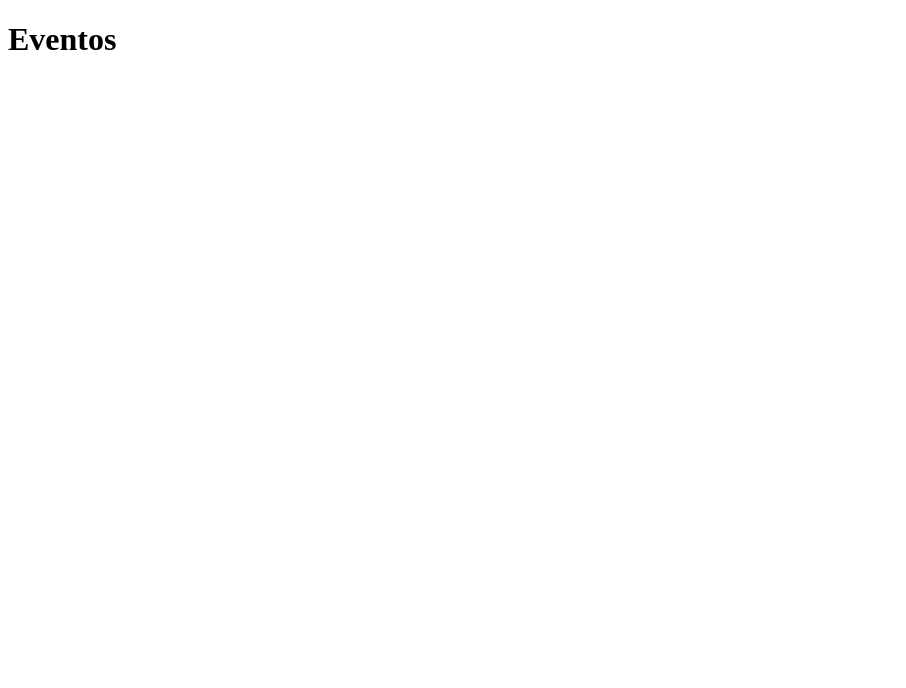
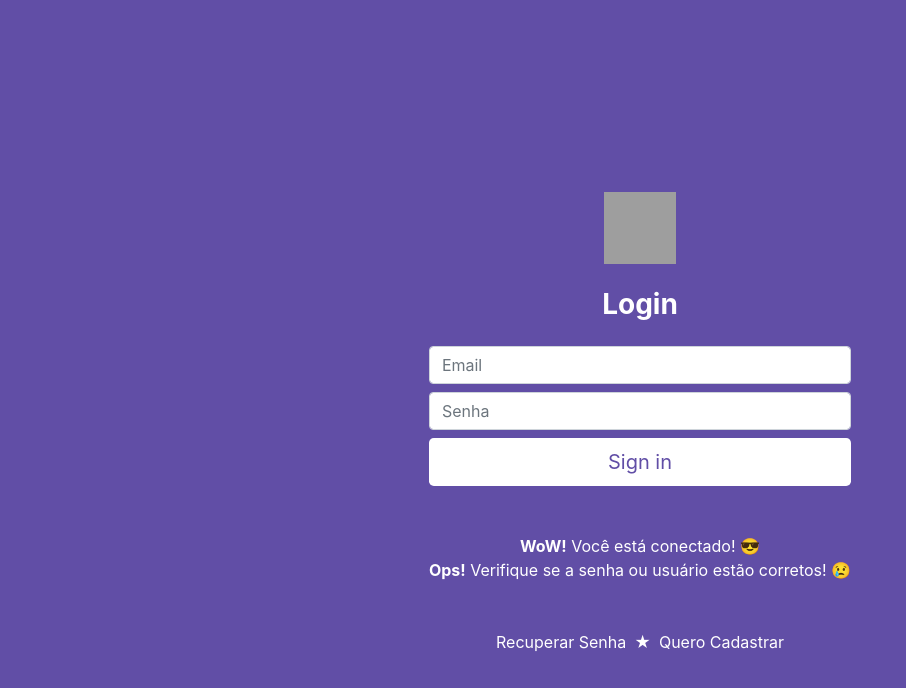
Before and after one commit to chrmartins/reacteventos, a React (Create React App) app: page / in a window 1280 px wide. Shown: the top 688 px of the page, without its empty margins (0-906 px from the left). Built offline with nearby package versions, Linux system fonts and the light colour scheme; grey boxes are pictures that could not be loaded.

Commit message:
Configurações VScode

```diff
--- a/package.json
+++ b/package.json
@@ -11,6 +11,7 @@
     "react-scripts": "3.3.0"
   },
   "scripts": {
+    "lint": "./node_modules/.bin/eslint .",
     "start": "react-scripts start",
     "build": "react-scripts build",
     "test": "react-scripts test",
@@ -30,5 +31,9 @@
       "last 1 firefox version",
       "last 1 safari version"
     ]
+  },
+  "devDependencies": {
+    "eslint": "^6.7.2",
+    "eslint-plugin-react": "^7.17.0"
   }
 }
--- a/public/index.html
+++ b/public/index.html
@@ -3,9 +3,18 @@
   <head>
     <meta charset="utf-8" />
     <meta name="viewport" content="width=device-width, initial-scale=1" />
+
+    <!--Bootstrap-->
+    <link rel="stylesheet" href="https://stackpath.bootstrapcdn.com/bootstrap/4.4.1/css/bootstrap.min.css" integrity="sha384-Vkoo8x4CGsO3+Hhxv8T/Q5PaXtkKtu6ug5TOeNV6gBiFeWPGFN9MuhOf23Q9Ifjh" crossorigin="anonymous">
+
     <title>Eventos</title>
   </head>
   <body>
     <div id="root"></div>
+
+    <!--Bootstrap-->
+    <script src="https://code.jquery.com/jquery-3.4.1.slim.min.js" integrity="sha384-J6qa4849blE2+poT4WnyKhv5vZF5SrPo0iEjwBvKU7imGFAV0wwj1yYfoRSJoZ+n" crossorigin="anonymous"></script>
+    <script src="https://cdn.jsdelivr.net/npm/popper.js@1.16.0/dist/umd/popper.min.js" integrity="sha384-Q6E9RHvbIyZFJoft+2mJbHaEWldlvI9IOYy5n3zV9zzTtmI3UksdQRVvoxMfooAo" crossorigin="anonymous"></script>
+    <script src="https://stackpath.bootstrapcdn.com/bootstrap/4.4.1/js/bootstrap.min.js" integrity="sha384-wfSDF2E50Y2D1uUdj0O3uMBJnjuUD4Ih7YwaYd1iqfktj0Uod8GCExl3Og8ifwB6" crossorigin="anonymous"></script>
   </body>
 </html>
--- a/src/index.js
+++ b/src/index.js
@@ -1,6 +1,6 @@
 import React from 'react';
 import ReactDOM from 'react-dom';
-import App from './App';
+import App from '../src/view/login';
 
 
 ReactDOM.render(<App />, document.getElementById('root'));
--- /dev/null
+++ b/src/view/login/index.js
@@ -0,0 +1,34 @@
+import React from 'react'
+import './login.css'
+
+function Login() {
+	return (
+		<div className="login-content d-flex align-iems-center">
+			<form className="form-signin mx-auto">
+				<div className="text-center mb-4">
+					<img className="mb-4" src="/docs/4.4/assets/brand/bootstrap-solid.svg" alt="" width="72" height="72" />
+					<h1 className="h3 mb-3 font-weight-normal text-white font-weight-bold">Login</h1>
+				</div>
+
+				<input type="email" id="inputEmail" className="form-control my-2" placeholder="Email" />
+				<input type="password" id="inputPassword" className="form-control my-2" placeholder="Senha" />
+
+				<button className="btn btn-lg btn-login btn-block" type="submit">Sign in</button>
+
+				<div className="msg-login text-white text-center my-5">
+					<span><strong>WoW!</strong> Você está conectado! &#128526;</span>
+					<br />
+					<span><strong>Ops!</strong> Verifique se a senha ou usuário estão corretos! &#128546;</span>
+				</div>
+
+				<div className="opcoes-login mt-5 text-center">
+					<a href="#" className="mx-2">Recuperar Senha</a>
+					<span className="text-white">&#9733;</span>
+					<a href="#" className="mx-2">Quero Cadastrar</a>
+				</div>
+			</form>
+		</div>
+	)
+}
+
+export default Login
--- /dev/null
+++ b/src/view/login/login.css
@@ -0,0 +1,28 @@
+.login-content{
+	width: 100%;
+	padding: 15%;
+	margin: auto;
+	background-color: #614EA6;
+	height: 100vh;
+}
+
+.btn-login{
+	background-color: #fff;
+	color: #614EA6;
+}
+
+.btn-login:hover{
+	background-color: #F21667;
+	color: #fff;
+}
+
+.opcoes-login a{
+	text-decoration: none;
+	color: #fff;
+	transition: .3s ease-in;
+}
+
+.opcoes-login a:hover{
+	text-decoration: none;
+	color: #F21667;
+}
```
Also changed, not shown: 1 other file (tests, documents, lock files or other folders).
